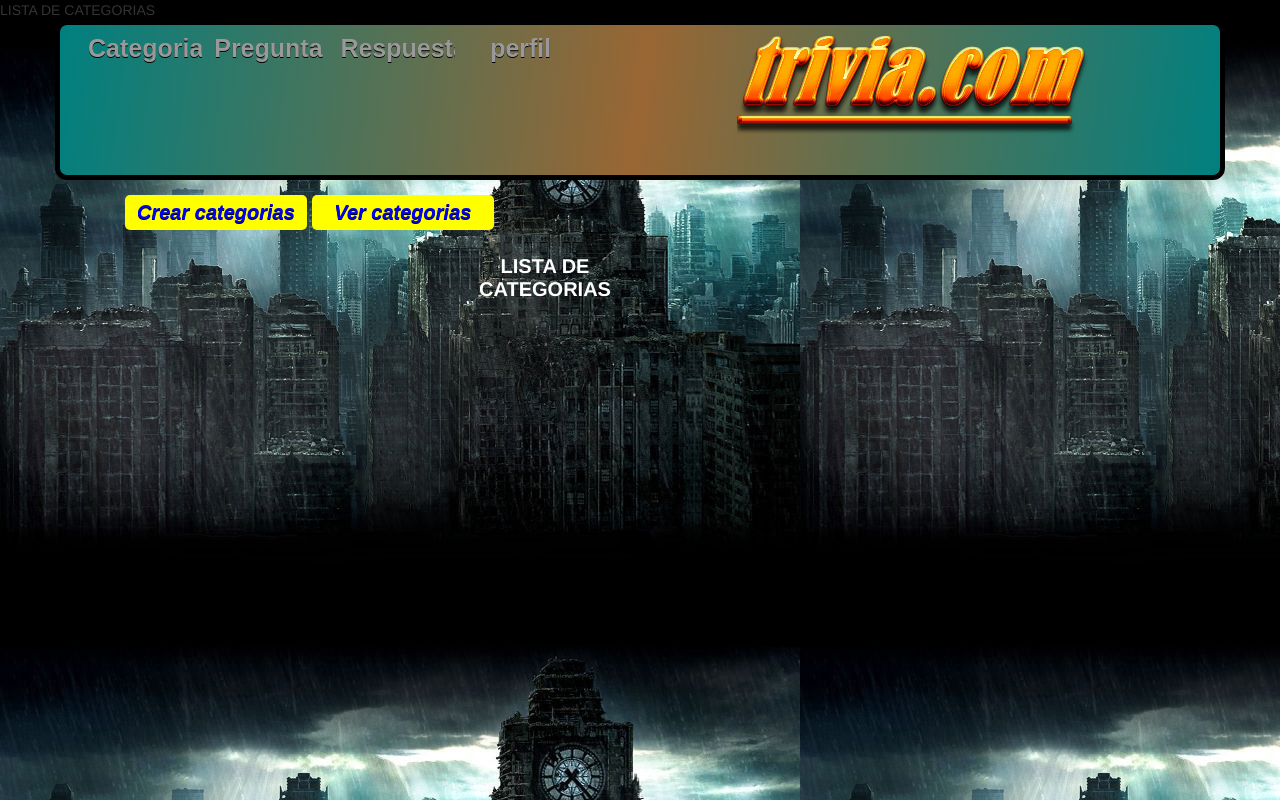
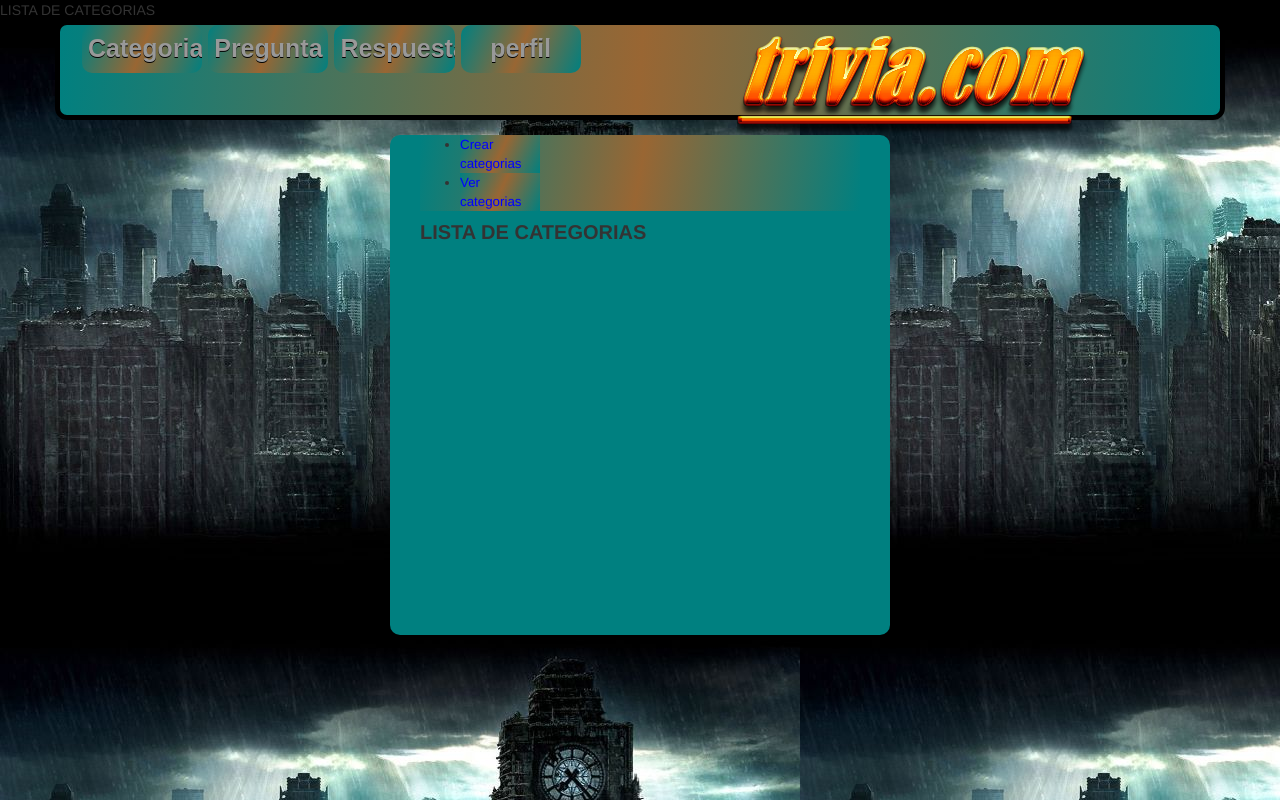
Before and after one commit to silviamaribel/proyectoseminario, a Django app: page /vercategorias/ in a window 1280 px wide. Run offline with Django 3.2, Linux system fonts and the light colour scheme; data that the repository does not hold is empty; parts of the project's set-up code (start-up, migrations or seed data) failed here and were passed over; some libraries are stand-ins or nearby versions.

Commit message:
plantilla conexion

```diff
--- a/proyectojuego/proyectojuego/apps/inicio/urls.py
+++ b/proyectojuego/proyectojuego/apps/inicio/urls.py
@@ -19,12 +19,16 @@ urlpatterns = patterns('',
   url(r'^perfilad/$',pagina_admin),
   #url(r'^usuario_activo/$',usuario_activo),
   url(r'^listausuarios/$',listausuarios),
-  url(r'^verpreguntas/$',ver_preguntas),
-  url(r'^vercategorias/$',ver_categoria),
-  url(r'^controlarpregunta/$',control_preguntas),
-  url(r'^detallepreguntas/$',detalle_pregunta),
   url(r'^modificar/(?P<id>\d+)/$',modificar_pregunta,name='modificar_pregunta'),
-  url(r'^verdetallepregunta/(?P<id>\d+)/$',ver_detalles,name='ver_detalles'),
   url(r'^eliminarpregunta/(?P<id>\d+)/$',eliminar_pregunta,name='eliminar_pregunta'),
-  url(r'^eliminarlistadepreguntas/$',lista_preguntas_eliminar),
+  url(r'^listapreguntas/$',listar_pregunta),
+  url(r'^verpreguntas/$',pregunta_ver),
+  url(r'^vercategorias/$',listar_categoria),
+
+
+ # url(r'^verpreguntas/$',ver_preguntas),
+  #url(r'^controlarpregunta/$',control_preguntas),
+  #url(r'^detallepreguntas/$',detalle_pregunta),
+  #url(r'^verdetallepregunta/(?P<id>\d+)/$',ver_detalles,name='ver_detalles'),
+  #url(r'^eliminarlistadepreguntas/$',lista_preguntas_eliminar),
 )
--- a/proyectojuego/proyectojuego/apps/inicio/views.py
+++ b/proyectojuego/proyectojuego/apps/inicio/views.py
@@ -111,6 +111,9 @@ def modificar_perfil(request):
 def listausuarios(request):
 	usuarios=User.objects.all()
 	return render_to_response("usuario/listausuarios.html",{"usuarios":usuarios},context_instance=RequestContext(request))
+def listar_usuario(request):
+	usuarios=User.objects.all()
+	return render_to_response("blog/listar_usuario.html",{"usuarios":usuarios},context_instance=RequestContext(request))
 def agregarCategoria(request):
 	usuario=request.user
 	if(not usuario.has_perm("usuario.addCategoria")):
@@ -147,9 +150,7 @@ def agregarRespuesta(request):
 	form_res=Respuestas_Opcionales_Form()
 	return render_to_response("respuestas.html",{"form":form_res},RequestContext(request))
 
-def listar_usuario(request):
-	usuarios=User.objects.all()
-	return render_to_response("blog/listar_usuario.html",{"usuarios":usuarios},context_instance=RequestContext(request))
+
 #def permisos(request):
 #	listadepermisos=[]
 #	if(request.user.has_perm("usuarios.addCategoria")):
@@ -165,17 +166,8 @@ def listar_usuario(request):
 # 	return listadepermisos
 
 #preguntas
-def ver_preguntas(request):
-	lista=Pregunta.objects.all()
-	return render_to_response("pregunta/ver_preg.html",{"lista":lista},RequestContext(request))
-def ver_categoria(request):
-	lista=Categorias.objects.all()
-	return render_to_response("pregunta/ver_cat.html",{"lista":lista},RequestContext(request))
-def control_preguntas(request):
-	lista=Pregunta.objects.all()
-	return render_to_response("pregunta/controlar_preg.html",{"lista":lista},RequestContext(request))
 def modificar_pregunta(request,id):
-	pregunta=get_object_or_404(Pregunta,pk=id)
+	pregunta=get_object_or_404(mPregunta,pk=id)
 	if request.method=="POST":
 		fpregunta=preguntaForm(request.POST,instance=pregunta)
 		if fpregunta.is_valid():
@@ -184,38 +176,49 @@ def modificar_pregunta(request,id):
 	else:
 		fpregunta=preguntaForm(instance=pregunta)
 	return render_to_response("pregunta/modificar_preg.html",{"fpregunta":fpregunta},RequestContext(request))
-def detalle_pregunta(request):
-	lista=Pregunta.objects.all()
-	return render_to_response("pregunta/detalle_preg.html",{"lista":lista},RequestContext(request))
-def ver_detalles(request,id):
-	pregunta=get_object_or_404(Pregunta,pk=id)
-	return render_to_response("pregunta/ver_detalle.html",{"pregunta":pregunta},RequestContext(request))
 def eliminar_pregunta(request,id):
 	aux=Pregunta.objects.get(pk=id)
 	borrar=aux.delete()
 	return HttpResponseRedirect("/pregunta/preguntaseliminar/")
-def lista_preguntas_eliminar(request):
+def listar_pregunta(request):
+	pregunta=Pregunta.objects.all()
+	return render_to_response("listar_pregunta.html",{'pregunta':pregunta},context_instance=RequestContext(request))
+
+def pregunta_ver(request,id):
 	lista=Pregunta.objects.all()
-	return render_to_response("pregunta/eliminar_list_preg.html",{"lista":lista},RequestContext(request))
-def crear_partida(request):
-	if (request.method=="POST"):
-		usuario=User.objects.get(username=request.user)
-		form=partidaForm(request.POST)
-		#usuario=User.objects.get(username=request.user)
-		if(form.is_valid()):
-			obj=form.save(commit=False)
-			obj.usuario=usuario
-			obj.save()
-			form.save_m2m()
-			return HttpResponseRedirect("/trivia/")
-	else:
-		form=partidaForm()
-	return render_to_response("pregunta/crearpartida.html",{"form":form},RequestContext(request))
-def lista_partidas(request):
-	lista=partida.objects.filter(tipo_partida='public')
-	return render_to_response("pregunta/listapartidas.html",{"lista":lista},RequestContext(request))
-#hasta aki
-def categoria_restringida(request):
-	return render_to_response("pregunta/catrestringida.html",{},RequestContext(request))
-def pregunta_restringida(request):
-	return render_to_response("pregunta/pregrestringida.html",{},RequestContext(request))
+	return render_to_response("pregunta/ver_preg.html",{"lista":lista},RequestContext(request))
+
+def listar_categoria(request):
+	lista=Categorias.objects.all()
+	return render_to_response("pregunta/ver_cat.html",{"lista":lista},RequestContext(request))
+
+
+
+
+
+
+
+
+
+
+
+#def ver_preguntas(request):
+#	lista=Pregunta.objects.all()
+#	return render_to_response("pregunta/ver_preg.html",{"lista":lista},RequestContext(request))
+#def ver_categoria(request):
+#	lista=Categorias.objects.all()
+#	return render_to_response("pregunta/ver_cat.html",{"lista":lista},RequestContext(request))
+#def control_preguntas(request):
+#	lista=Pregunta.objects.all()
+#	return render_to_response("pregunta/controlar_preg.html",{"lista":lista},RequestContext(request))
+#
+#def detalle_pregunta(request):
+#	lista=Pregunta.objects.all()
+#	return render_to_response("pregunta/detalle_preg.html",{"lista":lista},RequestContext(request))
+#def ver_detalles(request,id):
+#	pregunta=get_object_or_404(Pregunta,pk=id)
+#	return render_to_response("pregunta/ver_detalle.html",{"pregunta":pregunta},RequestContext(request))
+#
+#def lista_preguntas_eliminar(request):
+#	lista=Pregunta.objects.all()
+#	return render_to_response("pregunta/eliminar_list_preg.html",{"lista":lista},RequestContext(request))
--- a/proyectojuego/proyectojuego/static/css/estilo.css
+++ b/proyectojuego/proyectojuego/static/css/estilo.css
@@ -19,8 +19,10 @@ h3 {
     background: yellow;
 }
 .color {
-    background: black;
+    background: #008080;
     border-radius: 10px;
+    height: 500px;
+    width: 500px;
 }
 .menu{
     margin-bottom: 15px;
@@ -30,6 +32,7 @@ h3 {
     background-image: -o-linear-gradient(top left, #008080, #996633,    #008080);
     border-radius: 12px;
     border: black 5px solid;
+    height: 100px;
 }
 .span12{
     font-size: 30pt;
@@ -66,16 +69,18 @@ h3 {
     -o-transition: 0.4s linear all;
     transition: 0.4s linear all;
     border-radius: 10px;
+    background-image: -webkit-linear-gradient(top left, #008080, #996633,#008080);
+    /*border: 5px solid orange;*/
     overflow: hidden;
     font-weight: bold;
     transform: rotate(0deg) orange;
 }
 .span12 li:hover{
-     border: 1px solid #996633;
+     border: 5px solid #996633;
 }
 .span12 li a:hover {
     background-color: #996633;
-    border: 1px solid #996633;
+    border: 5px solid #996633;
 }
 .ex1 img{
     border: 0px solid #ccc;
@@ -254,45 +259,18 @@ h5 {
 }
 /*para las categorias*/
 .cat{
-    font-size: 27pt;
-    font-weight: bold;
-    font-style: italic;
-    background: #008080;
+    font-size: 10pt;
+    background-image: -webkit-linear-gradient(top left, #008080, #996633,#008080);
 
- }
-.cat{
-    list-style:none;
 }
 .cat li{
-    /*Bordes redondeados*/
-    -webkit-border-radius:5px;/*Chrome y Safari*/
-    -moz-border-radius:5px;/*Firefox*/
-    -o-border-radius:5px;/*Opera*/
-    border-radius:5px;/*Estandar por defecto*/
-    float: left;
-    font-family:Arial, Helvetica, sans-serif;
-    font-size:20px;
-    font-weight:bold;
-    margin-right:5px;
-    text-align:center;
-    /*Sombras para texto, los mismos parametros que box-shadow*/
-    text-shadow: 0px 1px 0px #000;
-    width: 17%;
-    background: yellow;
+    width: 20%;
+    background-image: -webkit-linear-gradient(top left, #008080, #996633,#008080);
 
 }
 .cat li a{
     color:blue;
     display:block;
-    padding:3px;
-    text-decoration:none;
-    /*Transiciones*/
-    -webkit-transition: 0.4s linear all;
-    -moz-transition: 0.4s linear all;
-    -o-transition: 0.4s linear all;
-    transition: 0.4s linear all;
-    overflow: hidden;
-    font-weight: bold;
     transform: rotate(0deg) orange;
 }
 p {
--- a/proyectojuego/proyectojuego/templates/pregunta/ver_cat.html
+++ b/proyectojuego/proyectojuego/templates/pregunta/ver_cat.html
@@ -2,6 +2,7 @@
 {% block title %}LISTA DE CATEGORIAS{% endblock title %}
 {% block encabezado %}LISTA DE CATEGORIAS{% endblock encabezado %}
 {% block contenido %}
+     	<div class="container color">
 			<div class="col-xs-12">
 				<ul class="cat">
 					<li><a href="/categoria">Crear categorias</a></li>
@@ -10,7 +11,6 @@
 				</ul>
 				<center>
 				</center>
-					<form id="formulario3" action="" method="post">
 						<h5>LISTA DE CATEGORIAS</h5>
 						<br>
 						<ul id="categorias">
@@ -18,7 +18,7 @@
 						<li>{{i.nombre}}</li>
 						{% endfor %}
 						</ul>
-					</form>
 				</center>
 			</div>
+		</div>
 {% endblock contenido %}
--- a/proyectojuego/proyectojuego/templates/usuario/perfil.html
+++ b/proyectojuego/proyectojuego/templates/usuario/perfil.html
@@ -18,12 +18,13 @@
                     <div>
                     <li><a href="https://www.facebook.com/silviamaribel.floresramos">Facebook</a></li>
                     </div>
+                    <div>
+                    <li><a href="http://localhost:3000/">Partidas</a></li>
+                    </div>
                 </ul>
                 <h2>Bienvenido {{ user.get_first_name }}</h2><br><br><br>
                 <img src="/media/{{ user.perfil.avatar}}" alt="avatar">
                 <br><br><br><br><br><b><br><br>
-                    <button class="boton" type="submit" class="btn btn-primary">Iniciar Partida</button>
-
             </div>
         </div>
 	</div>
```
Also changed, not shown: proyectojuego/proyectojuego/templates/pregunta/listar.html (added, +20 -0 lines), proyectojuego/proyectojuego/templates/pregunta/modificar_preg.html (+13 -7 lines), proyectojuego/proyectojuego/templates/pregunta/ver_preg.html (+4 -7 lines), proyectojuego/proyectojuego/templates/preguntas.html (+9 -9 lines), trivianode/app.js (+14 -0 lines), trivianode/public/stylesheets/style.css (+17 -2 lines), proyectojuego/proyectojuego/templates/pregunta/eliminar_preg.html (added), 5 other files.
